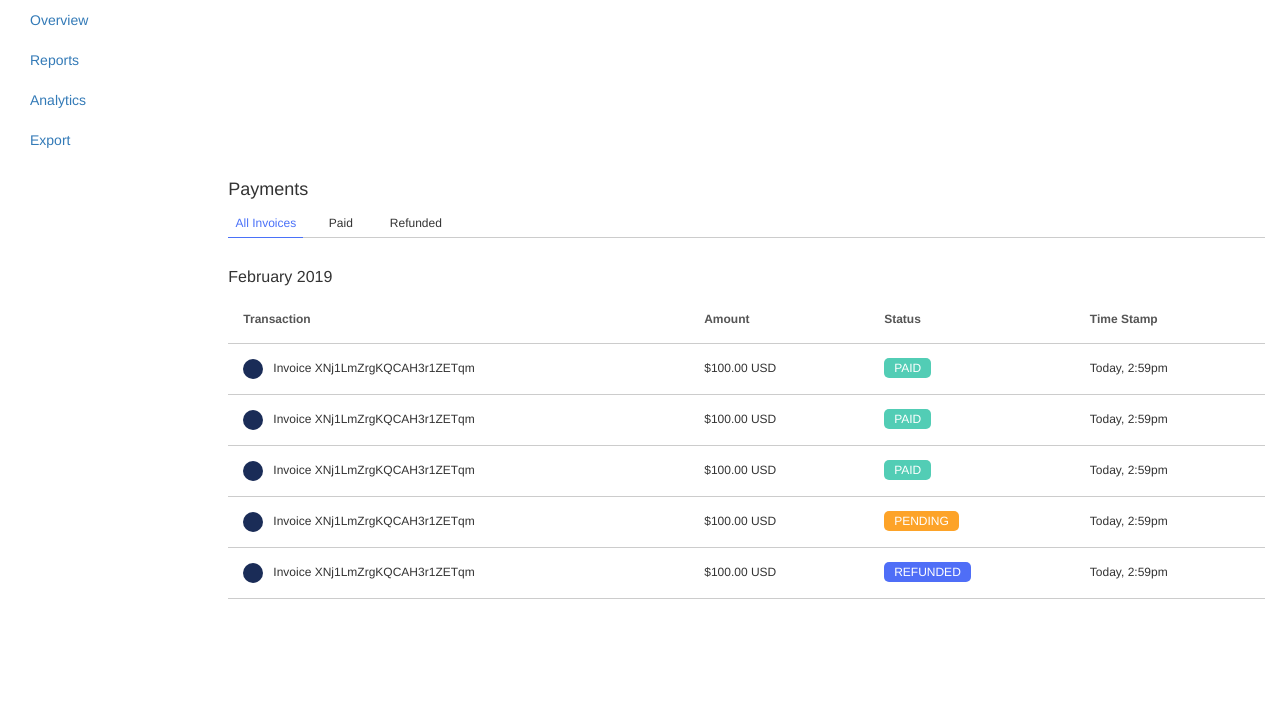
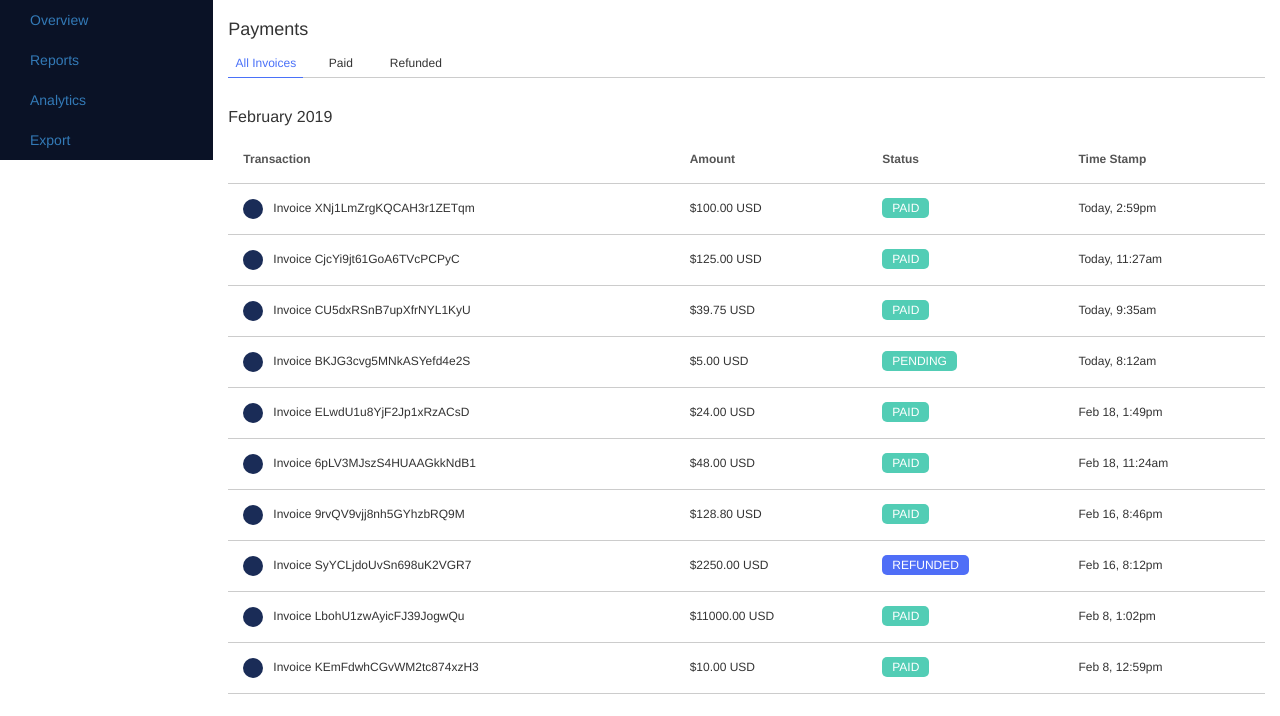
Before and after one commit to sheth/angular7-assess, an Angular app: page / in a window 1280 px wide. Shown: the top 716 px of the page. Built offline with nearby package versions, Linux system fonts and the light colour scheme.

Commit message:
added payments service and used it in payment component

```diff
--- a/src/app/app.component.html
+++ b/src/app/app.component.html
@@ -1,6 +1,6 @@
-<div class="col-sm-3 col-md-2">
+<div class="col-sm-3 col-md-2 div-sidebar">
   <app-sidebar></app-sidebar>
 </div>
-<div class="col-sm-9 col-sm-offset-3 col-md-10 col-md-offset-2">
+<div class="col-sm-9 col-md-10">
   <app-payment></app-payment>
 </div>
--- a/src/app/payment/payment.component.html
+++ b/src/app/payment/payment.component.html
@@ -5,7 +5,7 @@
   <div class="tab">Paid</div>
   <div class="tab">Refunded</div>
 </div>
-<h2>February 2019</h2>
+<h2>{{payments.month}}</h2>
 <table>
   <thead>
     <tr>
@@ -16,34 +16,11 @@
     </tr>
   </thead>
   <tbody>
-    <tr>
-      <td>Invoice XNj1LmZrgKQCAH3r1ZETqm</td>
-      <td>$100.00 USD</td>
-      <td><span class="status_paid">PAID</span></td>
-      <td>Today, 2:59pm</td>
-    </tr>
-    <tr>
-      <td>Invoice XNj1LmZrgKQCAH3r1ZETqm</td>
-      <td>$100.00 USD</td>
-      <td><span class="status_paid">PAID</span></td>
-      <td>Today, 2:59pm</td>
-    </tr>
-    <tr>
-      <td>Invoice XNj1LmZrgKQCAH3r1ZETqm</td>
-      <td>$100.00 USD</td>
-      <td><span class="status_paid">PAID</span></td>
-      <td>Today, 2:59pm</td>
-    </tr>
-    <tr>
-      <td>Invoice XNj1LmZrgKQCAH3r1ZETqm</td>
-      <td>$100.00 USD</td>
-      <td><span class="status_pending">PENDING</span></td>
-      <td>Today, 2:59pm</td>
-    </tr>
-    <tr>
-      <td>Invoice XNj1LmZrgKQCAH3r1ZETqm</td>
-      <td>$100.00 USD</td>
-      <td><span class="status_refunded">REFUNDED</span></td>
-      <td>Today, 2:59pm</td>
-    </tr>  </tbody>
+      <tr *ngFor="let txn  of payments.transactions">
+        <td>{{ txn.id }}</td>
+        <td> {{ txn.amount }}</td>
+        <td><span [className]="'status_' + txn.status">{{ txn.status }}</span></td>
+        <td> {{ txn.date }}</td>
+      </tr>
+  </tbody>
 </table>
--- a/src/app/payment/payment.component.ts
+++ b/src/app/payment/payment.component.ts
@@ -1,4 +1,5 @@
 import { Component, OnInit } from '@angular/core';
+import {PaymentsService} from '../payments.service';
 
 @Component({
   selector: 'app-payment',
@@ -6,10 +7,11 @@ import { Component, OnInit } from '@angular/core';
   styleUrls: ['./payment.component.css']
 })
 export class PaymentComponent implements OnInit {
-
-  constructor() { }
+  payments;
+  constructor(public paymentsService: PaymentsService) { }
 
   ngOnInit() {
+    this.payments = this.paymentsService.getPayments();
   }
 
 }
--- /dev/null
+++ b/src/app/payments.service.ts
@@ -0,0 +1,83 @@
+import { Injectable, ModuleWithComponentFactories } from '@angular/core';
+import * as moment from 'moment'
+@Injectable({
+  providedIn: 'root'
+})
+export class PaymentsService {
+  payments =
+  {
+    "month": "February 2019",
+    "transactions":
+    [
+      {
+      "id": "Invoice XNj1LmZrgKQCAH3r1ZETqm",
+      "amount": "$100.00 USD",
+      "status": "PAID",
+      "date": "Today, 2:59pm"
+      //      "date": moment().hours(14).minutes(59)
+      },
+      {
+      "id": "Invoice CjcYi9jt61GoA6TVcPCPyC",
+      "amount": "$125.00 USD",
+      "status": "PAID",
+      "date": "Today, 11:27am"
+      //"date": moment().hours(11).minutes(27)
+      },
+      {
+      "id": "Invoice CU5dxRSnB7upXfrNYL1KyU",
+      "amount": "$39.75 USD",
+      "status": "PAID",
+      "date": "Today, 9:35am"
+      //"date": moment().hours(9).minutes(35)
+      },
+      {
+      "id": "Invoice BKJG3cvg5MNkASYefd4e2S",
+      "amount": "$5.00 USD",
+      "status": "PENDING",
+      "date": "Today, 8:12am"
+      },
+      {
+      "id": "Invoice ELwdU1u8YjF2Jp1xRzACsD",
+      "amount": "$24.00 USD",
+      "status": "PAID",
+      "date": "Feb 18, 1:49pm"
+      },
+      {
+      "id": "Invoice 6pLV3MJszS4HUAAGkkNdB1",
+      "amount": "$48.00 USD",
+      "status": "PAID",
+      "date": "Feb 18, 11:24am"
+      },
+      {
+      "id": "Invoice 9rvQV9vjj8nh5GYhzbRQ9M",
+      "amount": "$128.80 USD",
+      "status": "PAID",
+      "date": "Feb 16, 8:46pm"
+      },
+      {
+      "id": "Invoice SyYCLjdoUvSn698uK2VGR7",
+      "amount": "$2250.00 USD",
+      "status": "REFUNDED",
+      "date": "Feb 16, 8:12pm"
+      },
+      {
+      "id": "Invoice LbohU1zwAyicFJ39JogwQu",
+      "amount": "$11000.00 USD",
+      "status": "PAID",
+      "date": "Feb 8, 1:02pm"
+      },
+      {
+      "id": "Invoice KEmFdwhCGvWM2tc874xzH3",
+      "amount": "$10.00 USD",
+      "status": "PAID",
+      "date": "Feb 8, 12:59pm"
+      }
+    ]
+   }
+
+  constructor() { }
+
+  public getPayments(): {month:String, transactions:Array<{id:String, amount:String, status:String, date:String}>} {
+    return this.payments;
+  }
+}
--- a/src/styles.css
+++ b/src/styles.css
@@ -6,6 +6,7 @@ html {
   .div-sidebar {
     color: #eceffe;
     background-color: #0a1226;
+    height: 100%;
   }
 
   .div-main {
@@ -84,7 +85,7 @@ html {
     background: #eee;
   }
 
-  .status_paid, .status_pending, .status_refunded {
+  .status_paid, .status_pending, .status_refunded, .status_PAID, .status_PENDING, .status_REFUNDED {
     text-transform: uppercase;
     background: #52cdb5;
     padding: 3px 10px;
@@ -92,11 +93,11 @@ html {
     border-radius: 5px;
   }
 
-  .status_pending {
+  .status_pending, status_PENDING {
     background: #fda328;
   }
 
-  .status_refunded {
+  .status_refunded, .status_REFUNDED {
     background: #4f6ef7;
   }
 
```
Also changed, not shown: 1 other file (tests, documents, lock files or other folders).
